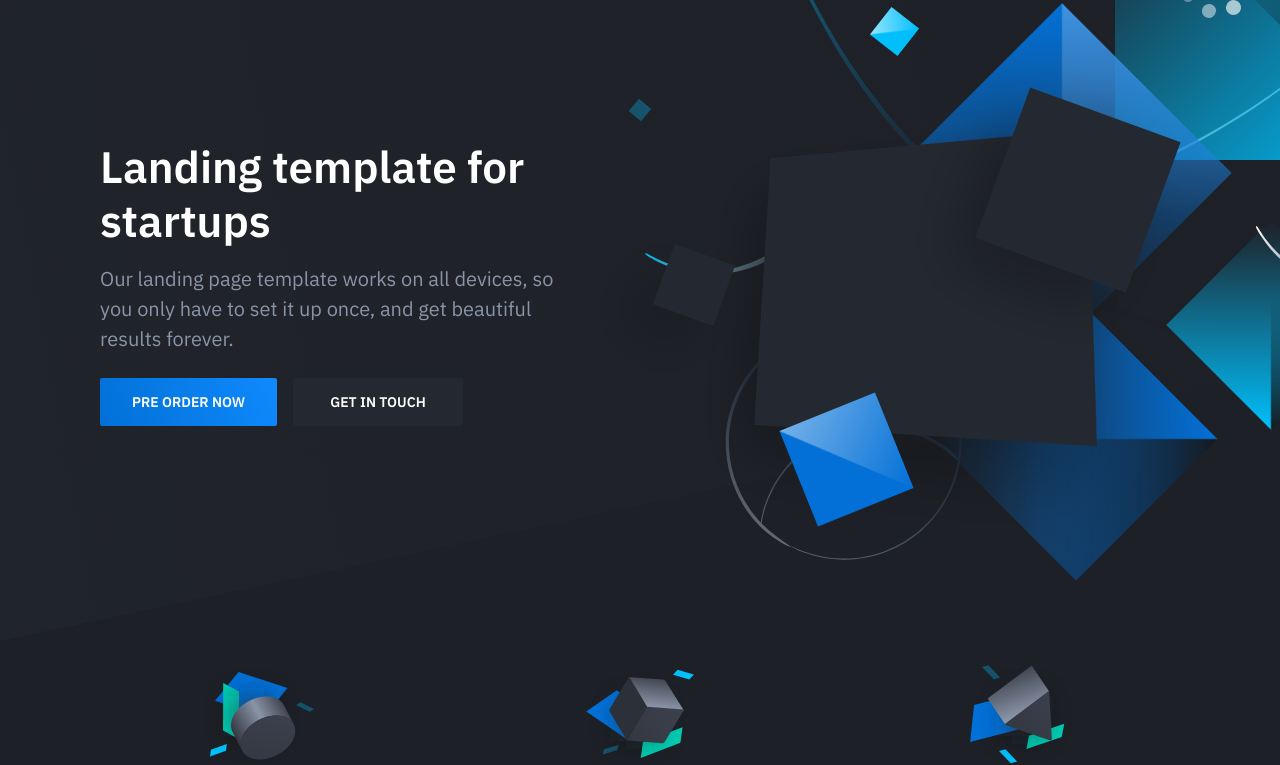
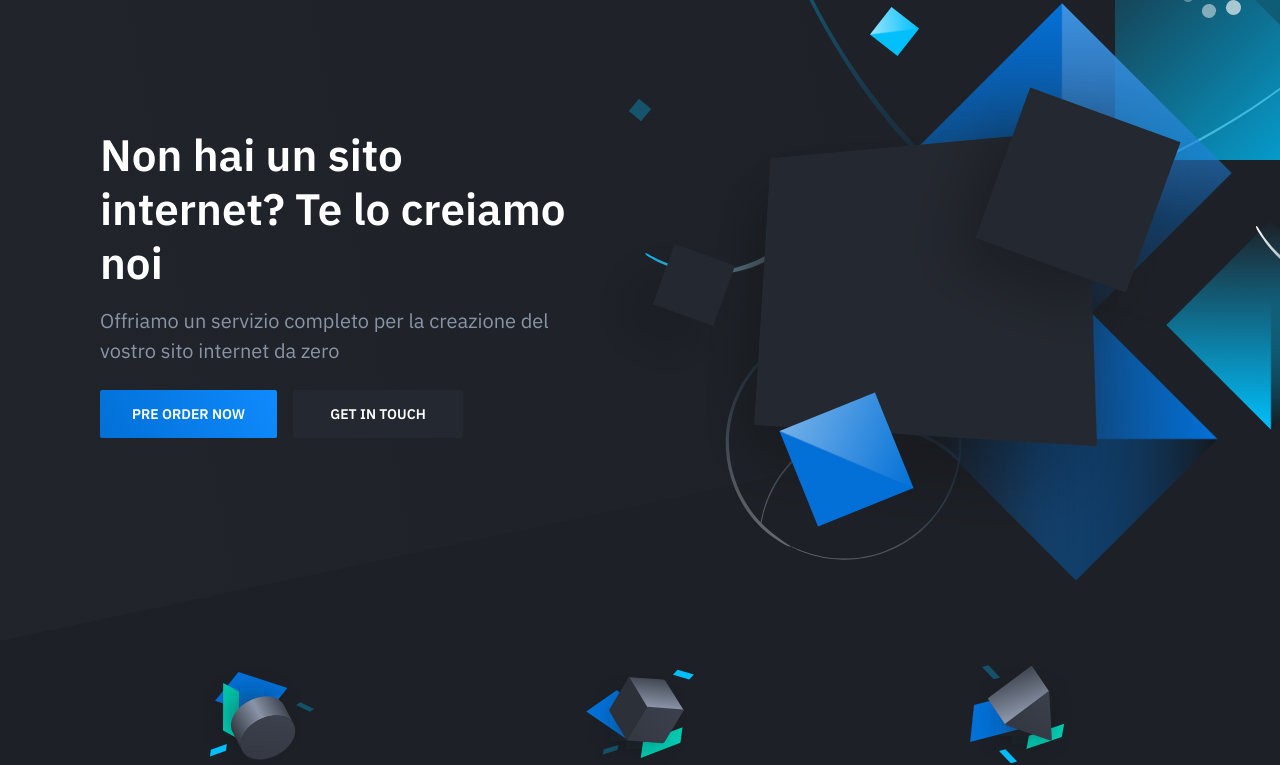
Before and after one commit to MarcoBugTTF/landing-page-DM, a plain HTML site: page index.html in a window 1280 px wide. Shown: the part 59-824 px from the top of the page. Drawn offline with nearby package versions, Linux system fonts and the light colour scheme.

Commit message:
versione 1.0

```diff
--- a/index.html
+++ b/index.html
@@ -31,8 +31,8 @@
                 <div class="container">
                     <div class="hero-inner">
 						<div class="hero-copy">
-	                        <h1 class="hero-title mt-0">Landing template for startups</h1>
-	                        <p class="hero-paragraph">Our landing page template works on all devices, so you only have to set it up once, and get beautiful results forever.</p>
+	                        <h1 class="hero-title mt-0">Non hai un sito internet? Te lo creiamo noi</h1>
+	                        <p class="hero-paragraph">Offriamo un servizio completo per la creazione del vostro sito internet da zero</p>
 	                        <div class="hero-cta"><a class="button button-primary" href="#">Pre order now</a><a class="button" href="#">Get in touch</a></div>
 						</div>
 						<div class="hero-figure anime-element">
```
